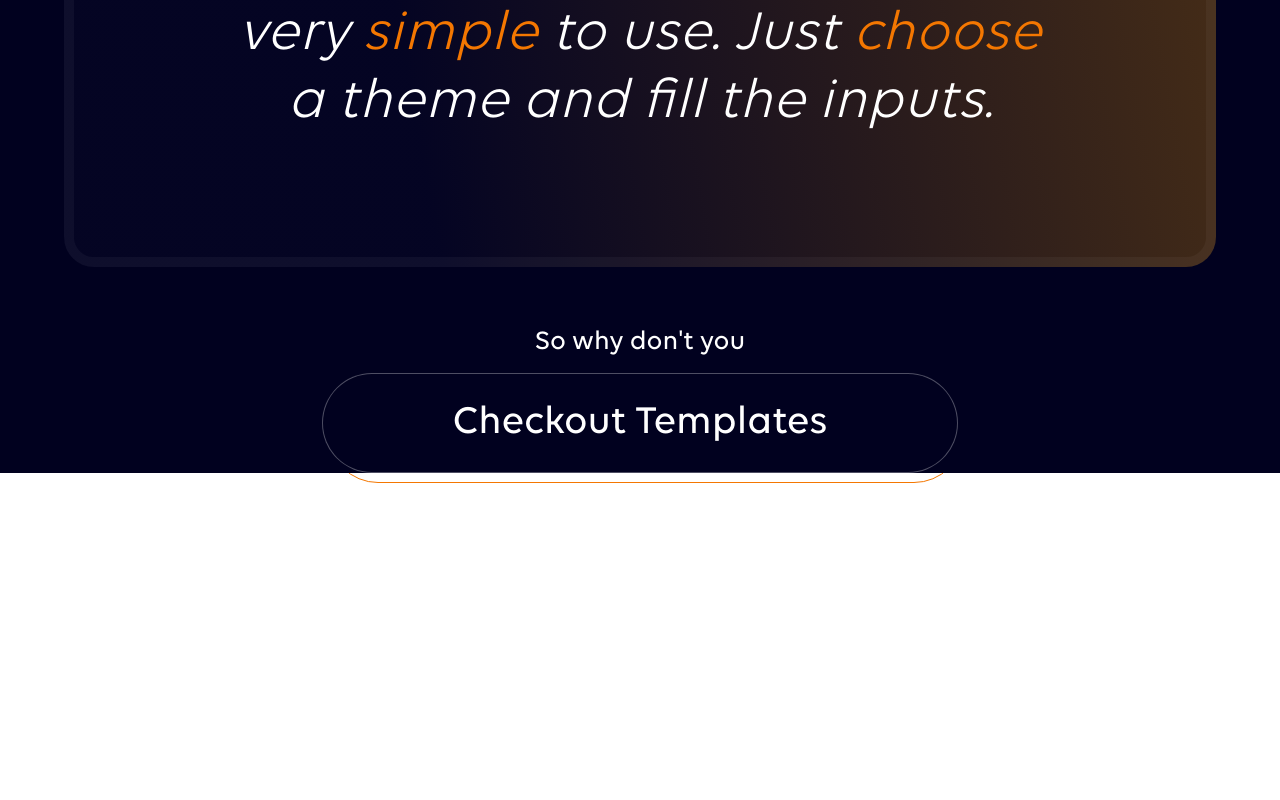
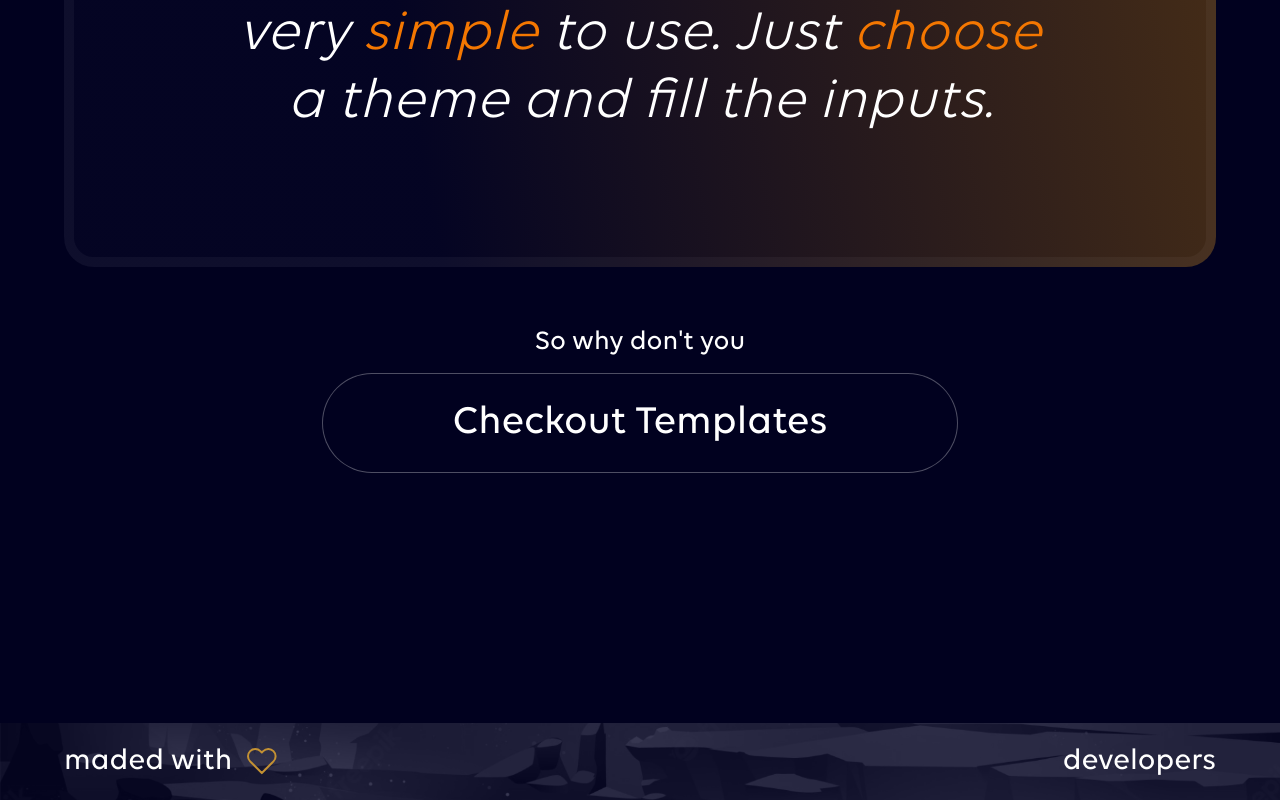
Before and after one commit to veyselkartalmis/fastfolio, a React (Create React App) app: page / in a window 1280 px wide. Shown: the part 3103-3903 px from the top of the page. Before the commit the page ends 3726 px from the top, so only its background shows below. Built offline with nearby package versions, Linux system fonts and the light colour scheme; the HTML template or start-up script is replaced by a standard one.

Commit message:
footer added

```diff
--- a/src/assets/img/index.js
+++ b/src/assets/img/index.js
@@ -5,3 +5,4 @@ export { default as case1 } from './case-1.png';
 export { default as case2 } from './case-2.png';
 export { default as case3 } from './case-3.png';
 export { default as fastfolioLogo } from './fastfolio-logo.svg';
+export { default as footerBg } from './footer-bg.png';
--- a/src/components/Footer/Footer.jsx
+++ b/src/components/Footer/Footer.jsx
@@ -0,0 +1,20 @@
+import React from 'react';
+import { Link } from 'react-router-dom';
+import { footerBg } from '../../assets/img';
+import "./footer.scss";
+
+const Footer = () => {
+    return (
+        <footer style={{ backgroundImage: 'url(' + footerBg + ')' }}>
+            <div className="cnt">
+                <div className="cc">
+                    maded with
+                    <svg width="29.616" height="26.087" viewBox="0 0 29.616 26.087"><path d="M25.487,2.129a7.266,7.266,0,0,0-10.279,0l-1.4,1.4-1.4-1.4A7.268,7.268,0,0,0,2.129,12.408l1.4,1.4L13.808,24.087,24.087,13.809l1.4-1.4a7.266,7.266,0,0,0,0-10.279Z" transform="translate(1 1)" /></svg>
+                </div>
+                <div className="developers">developers</div>
+            </div>
+        </footer>
+    )
+}
+
+export default Footer;
--- a/src/components/Footer/footer.scss
+++ b/src/components/Footer/footer.scss
@@ -0,0 +1,51 @@
+footer {
+    padding: 20px 0;
+    background: no-repeat center 90% / cover;
+    position: relative;
+    z-index: 1;
+    margin-top: 250px;
+
+    &:before {
+        content: "";
+        position: absolute;
+        left: 0;
+        top: 0;
+        width: 100%;
+        height: 100%;
+        background-color: #040426c9;
+        z-index: -1;
+        backdrop-filter: grayscale(1);
+    }
+
+    .cnt {
+        display: flex;
+        justify-content: space-between;
+        align-items: center;
+        width: 90%;
+        margin: 0 auto;
+
+        .cc {
+            font-weight: 500;
+            font-size: 30px;
+            color: #fff;
+            display: flex;
+            align-items: center;
+
+            svg {
+                fill: none;
+                stroke: #c39133;
+                stroke-linecap: round;
+                stroke-linejoin: round;
+                stroke-width: 2px;
+                margin-left: 15px;
+            }
+        }
+
+        .developers {
+            font-weight: 500;
+            font-size: 30px;
+            color: #fff;
+            cursor: pointer;
+        }
+    }
+}
--- a/src/pages/LandingPage/LandingPage.jsx
+++ b/src/pages/LandingPage/LandingPage.jsx
@@ -5,6 +5,7 @@ import LandingBanner from "../../components/LandingBanner/LandingBanner";
 import Header from "../../components/Header/Header";
 import LandingFaq from '../../components/LandingFaq/LandingFaq';
 import LandingShowCase from "../../components/LandingShowCase/LandingShowCase";
+import Footer from '../../components/Footer/Footer';
 import { case1, case2, case3, fastfolioLogo } from '../../assets/img';
 
 const LandingPage = () => {
@@ -25,6 +26,7 @@ const LandingPage = () => {
                     <Link className="link" to="/templates">Checkout Templates</Link>
                 </div>
             </div>
+            <Footer />
         </div>
     )
 }
```
Also changed, not shown: src/assets/img/footer-bg.png (added).
